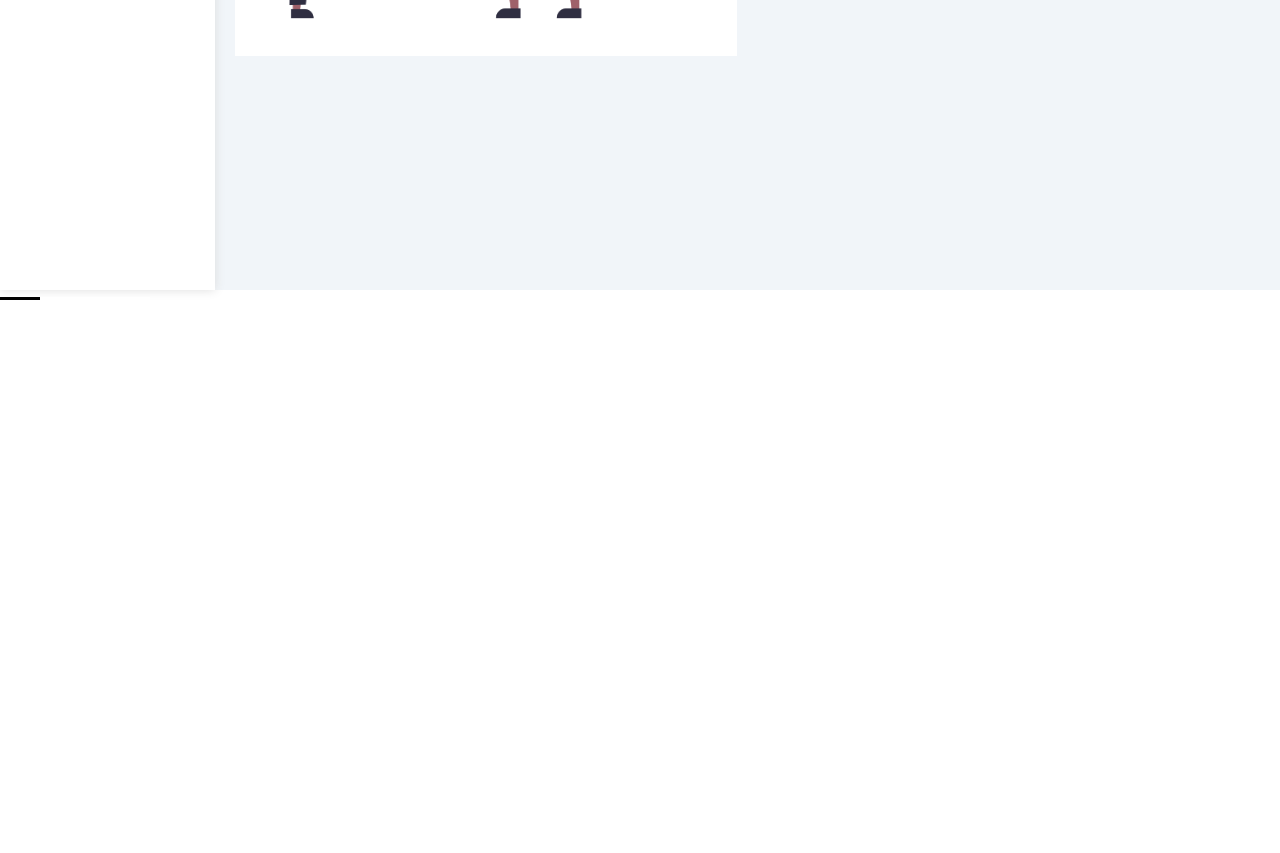
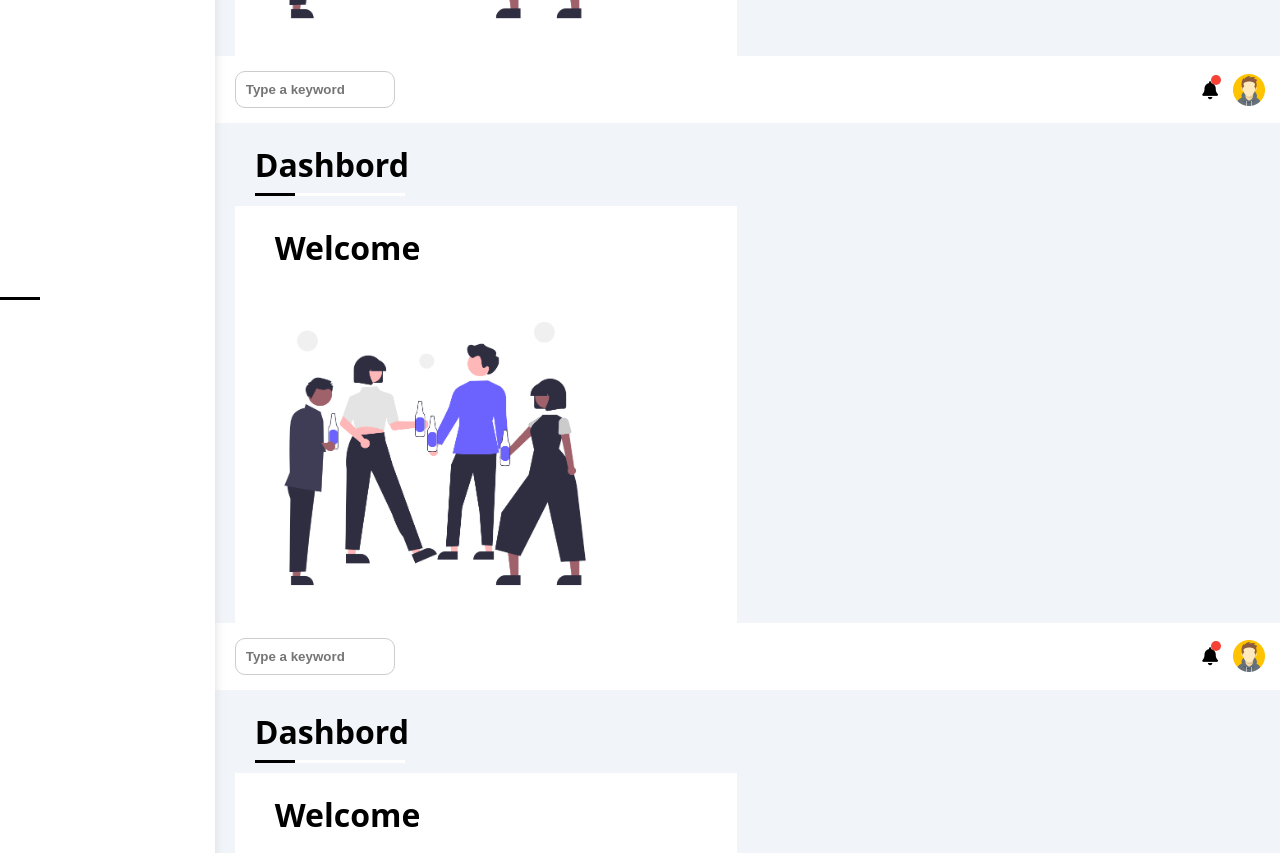
Before and after one commit to Shazly99/Dashbord, a plain HTML site: page index.html in a window 1280 px wide. Shown: the part 510-1363 px from the top of the page. Before the commit the page ends 810 px from the top, so only its background shows below. Drawn offline with Linux system fonts and the light colour scheme.

Commit message:
Second Commit

```diff
--- a/index.html
+++ b/index.html
@@ -93,7 +93,45 @@
                     <h1>Welcome</h1>
                <img src="Image/welcome.png" width="400px" alt="" srcset="">
                 </div>
+            </div>
 
+            <div class="head bg-w p-15 flex-between">
+                <div class="search p-relative">
+                    <!-- <i class="icon fa fa-search" aria-hidden="true"></i> -->
+                    <input style="padding: 10px;" type="text" placeholder="Type a keyword">
+                </div>
+                <div class="icons d-flex align-center">
+                    <span class="notification p-relative">
+                        <i class="fa fa-bell"></i>
+                    </span>
+                    <img src="Image/avatar.png" alt="">
+                </div>
+            </div>
+            <h1 class="p-relative">Dashbord</h1>
+            <div class="wrapper d-grid gap-20">
+                <div class=" welcome bg-w red-10 txt-c-sm block-sm">
+                    <h1>Welcome</h1>
+               <img src="Image/welcome.png" width="400px" alt="" srcset="">
+                </div>
+            </div>
+            <div class="head bg-w p-15 flex-between">
+                <div class="search p-relative">
+                    <!-- <i class="icon fa fa-search" aria-hidden="true"></i> -->
+                    <input style="padding: 10px;" type="text" placeholder="Type a keyword">
+                </div>
+                <div class="icons d-flex align-center">
+                    <span class="notification p-relative">
+                        <i class="fa fa-bell"></i>
+                    </span>
+                    <img src="Image/avatar.png" alt="">
+                </div>
+            </div>
+            <h1 class="p-relative">Dashbord</h1>
+            <div class="wrapper d-grid gap-20">
+                <div class=" welcome bg-w red-10 txt-c-sm block-sm">
+                    <h1>Welcome</h1>
+               <img src="Image/welcome.png" width="400px" alt="" srcset="">
+                </div>
             </div>
         </div>
     </div>
```
